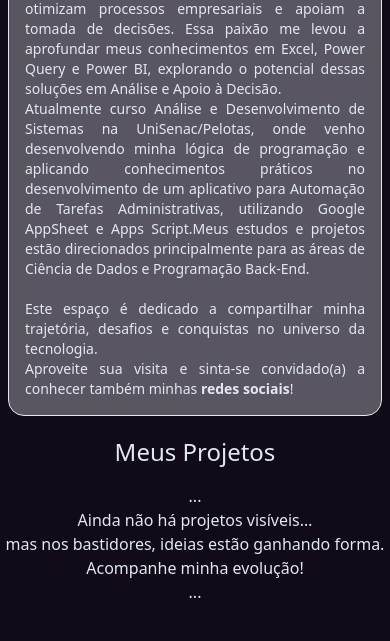
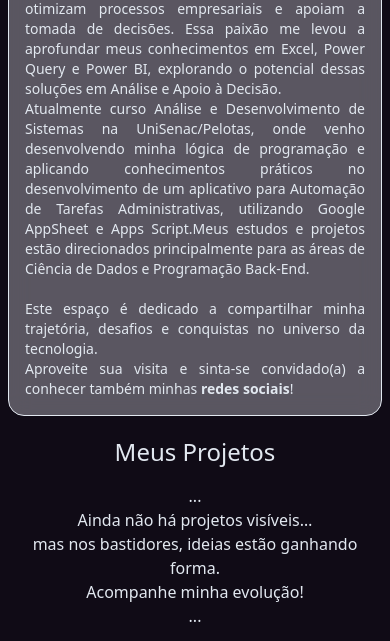
Before and after one commit to gabrielschug/pagina-web__Portifolio, a website: page index.html in a window 390 px wide. Shown: the part 990-1631 px from the top of the page. Drawn offline with Linux system fonts and the light colour scheme.

Commit message:
Update index.html

```diff
--- a/index.html
+++ b/index.html
@@ -43,7 +43,7 @@
     <section id="projetos" class="projetos md:px-24 md:py-8">
       <h2 class="projetos-titulo text-2xl md:text-4xl text-claro text-center mb-4 md:mb-12">Meus Projetos</h2>
 
-      <h2 class="text-base md:text-2xl text-claro text-center ">... <br> Ainda não há projetos visíveis… <br>mas nos bastidores, ideias estão ganhando forma. <br>Acompanhe minha evolução! <br>...</h2>
+      <h2 class="text-base md:text-2xl m-2 text-claro text-center ">... <br> Ainda não há projetos visíveis… <br>mas nos bastidores, ideias estão ganhando forma. <br>Acompanhe minha evolução! <br>...</h2>
 
 
       <!--
```
